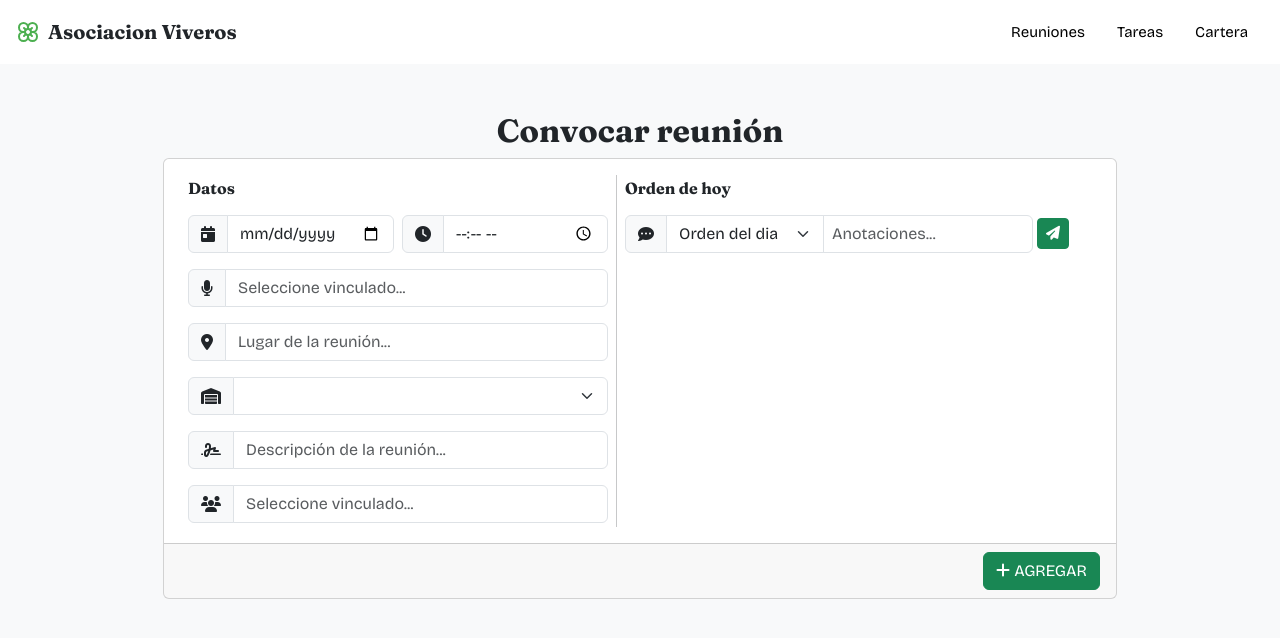
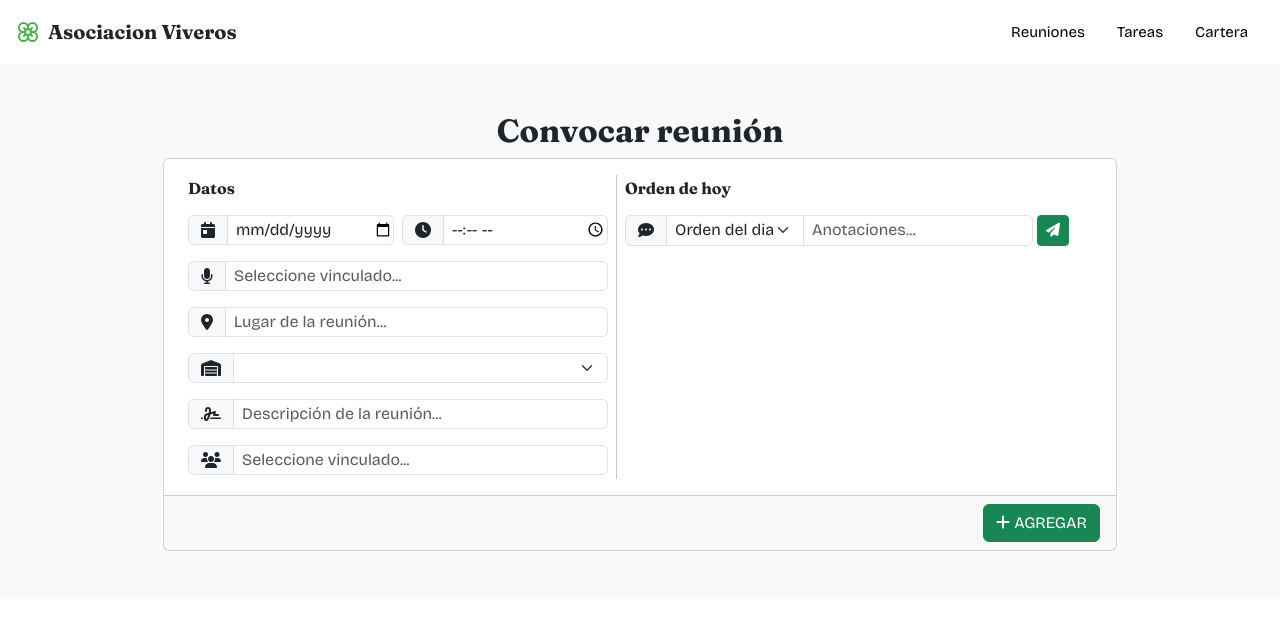
Before and after one commit to casariz/asociacion-viveros, an Angular app: page /meetings/add-meetings in a window 1280 px wide. Shown: the top 638 px of the page. Built offline with nearby package versions, Linux system fonts and the light colour scheme.

Commit message:
Mejorar estilo en los componentes de añadir tareas, reuniones y cartera

```diff
--- a/src/app/components/assign-tasks/assign-tasks.component.html
+++ b/src/app/components/assign-tasks/assign-tasks.component.html
@@ -9,19 +9,19 @@
                         <div class="d-inline-flex flex-row gap-2">
                             <div class="input-group">
                                 <span class="input-group-text"><i class="fas fa-circle-info"></i></span>
-                                <input class="form-control" type="text" size="50" value="" />
+                                <input class="form-control p-0 ps-2" type="text" size="50" value="" />
                             </div>
                         </div>
                     }
                     <div class="input-group">
                         <span class="input-group-text"><i class="fas fa-calendar-day"></i></span>
-                        <input type="date" formControlName="date" class="form-control" id="date" required />
+                        <input type="date" formControlName="date" class="form-control p-0 ps-2" id="date" required />
                     </div>
                     <div class="input-group">
                         <span class="input-group-text"><i class="fas fa-stopwatch"></i></span>
-                        <input type="number" formControlName="estimated_time" class="form-control" id="number" required
+                        <input type="number" formControlName="estimated_time" class="form-control p-0 ps-2" id="number" required
                             min="0" max="9999" />
-                        <select formControlName="units" class="form-select" id="units" required>
+                        <select formControlName="units" class="form-select p-0 ps-2" id="units" required>
                             <option selected>Sin definir</option>
                             <option>Minuto(s)</option>
                             <option>Hora(s)</option>
@@ -32,16 +32,16 @@
                     </div>
                     <div class="input-group">
                         <span class="input-group-text"><i class="fas fa-signature"></i></span>
-                        <input type="text" formControlName="task_description" class="form-control" id="task_description"
+                        <input type="text" formControlName="task_description" class="form-control p-0 ps-2" id="task_description"
                             required placeholder="Descripción..." />
                     </div>
                     <div class="input-group">
                         <span class="input-group-text"><i class="fas fa-helmet-safety"></i></span>
-                        <input type="text" formControlName="worker_id" class="form-control" id="worker_id" required />
+                        <input type="text" formControlName="worker_id" class="form-control p-0 ps-2" id="worker_id" required />
                     </div>
                     <div class="input-group">
                         <span class="input-group-text"><i class="fas fa-warehouse"></i></span>
-                        <select formControlName="department_id" class="form-select w-auto" id="department_id" required>
+                        <select formControlName="department_id" class="form-select p-0 ps-2" id="department_id" required>
                             <!-- Opciones de departamento aquí -->
                         </select>
                     </div>
--- a/src/app/components/meetings/add-meetings/add-meetings.component.html
+++ b/src/app/components/meetings/add-meetings/add-meetings.component.html
@@ -8,37 +8,37 @@
           <div class="d-inline-flex gap-2 py-0">
             <div class="input-group">
               <span class="input-group-text"><i class="fas fa-calendar-day"></i></span>
-              <input type="date" class="form-control" id="date" required name="meeting_date" />
+              <input type="date" class="form-control p-0 ps-2" id="date" required name="meeting_date" />
             </div>
             <div class="input-group">
               <span class="input-group-text"><i class="fas fa-clock"></i></span>
-              <input type="time" class="form-control" id="time" required name="start_hour" />
+              <input type="time" class="form-control p-0 ps-2" id="time" required name="start_hour" />
             </div>
           </div>
           <div class="input-group">
             <span class="input-group-text"><i class="fas fa-microphone"></i></span>
-            <input type="text" class="form-control" id="caller_id" required name="caller_id"
+            <input type="text" class="form-control p-0 ps-2" id="caller_id" required name="caller_id"
               placeholder="Seleccione vinculado..." />
           </div>
           <div class="input-group">
             <span class="input-group-text"><i class="fas fa-location-dot"></i></span>
-            <input type="text" class="form-control" id="placement" required name="placement"
+            <input type="text" class="form-control p-0 ps-2" id="placement" required name="placement"
               placeholder="Lugar de la reunión..." />
           </div>
           <div class="input-group">
             <span class="input-group-text"><i class="fas fa-warehouse"></i></span>
-            <select type="text" class="form-select" id="department_id" required name="department_id">
+            <select type="text" class="form-select p-0 ps-2" id="department_id" required name="department_id">
 
             </select>
           </div>
           <div class="input-group">
             <span class="input-group-text"><i class="fas fa-signature"></i></span>
-            <input type="text" class="form-control" id="meeting_description" required name="meeting_description"
+            <input type="text" class="form-control p-0 ps-2" id="meeting_description" required name="meeting_description"
               placeholder="Descripción de la reunión..." />
           </div>
           <div class="input-group">
             <span class="input-group-text"><i class="fas fa-users"></i></span>
-            <input type="text" class="form-control" id="assistant_id" required name="assistant_id"
+            <input type="text" class="form-control p-0 ps-2" id="assistant_id" required name="assistant_id"
               placeholder="Seleccione vinculado..." />
           </div>
         </div>
@@ -50,12 +50,12 @@
           <div class="d-flex gap-1">
             <div class="input-group">
               <span class="input-group-text"><i class="fas fa-comment-dots"></i></span>
-              <select class="form-select" id="topyc_type" formControlName="topyc_type" required>
+              <select class="form-select p-0 ps-2" id="topyc_type" formControlName="topyc_type" required>
                 <option>Orden del dia</option>
                 <option>Desarrollo</option>
                 <option>Pendiente</option>
               </select>
-              <input type="text" class="form-control w-25 p-0 px-2" id="comment" formControlName="comment" required placeholder="Anotaciones..." />
+              <input type="text" class="form-control w-25 p-0 ps-2" id="comment" formControlName="comment" required placeholder="Anotaciones..." />
             </div>
             <div class="d-flex-wrap align-content-center">
               <button type="button" class="btn btn-sm btn-success" name="action" title="Enviar" (click)="addTask()">
--- a/src/app/components/wallet/add-wallet/add-wallet.component.html
+++ b/src/app/components/wallet/add-wallet/add-wallet.component.html
@@ -7,26 +7,26 @@
             <h6 class="fw-bold m-0">Datos</h6>
             <div class="input-group">
               <span class="input-group-text"><i class="fas fa-signature"></i></span>
-              <input type="text" class="form-control" id="obligation_description" required name="obligation_description" placeholder="Descripción..."/>
+              <input type="text" class="form-control p-0 ps-2" id="obligation_description" required name="obligation_description" placeholder="Descripción..."/>
             </div>
             <div class="input-group">
                 <span class="input-group-text"><i class="fas fa-folder-tree"></i></span>
-                <select class="form-select" id="type_id" required name="type_id"></select>
-                <select class="form-select" id="category_id" required name="category_id"></select>
+                <select class="form-select p-0 ps-2" id="type_id" required name="type_id"></select>
+                <select class="form-select p-0 ps-2" id="category_id" required name="category_id"></select>
               </div>
             <div class="input-group">
               <span class="input-group-text"><i class="fas fa-stopwatch"></i></span>
-              <input type="number" class="form-control" id="quantity" required name="quantity" min="1" max="365" value="1"/>
-              <select class="form-select" id="period" required name="period"></select>
+              <input type="number" class="form-control p-0 ps-2" id="quantity" required name="quantity" min="1" max="365" value="1"/>
+              <select class="form-select p-0 ps-2" id="period" required name="period"></select>
             </div>
             <div class="input-group">
               <span class="input-group-text"><i class="fas fa-bell"></i></span>
-              <input type="number" class="form-control" id="alert_time" required name="alert_time" min="0" max="60" value="15"/>
-              <span class="input-group-text">días previos</span>
+              <input type="number" class="form-control p-0 ps-2" id="alert_time" required name="alert_time" min="0" max="60" value="15"/>
+              <span class="input-group-text p-0 ps-2">días previos</span>
             </div>
             <div class="input-group">
               <span class="input-group-text"><i class="fas fa-warehouse"></i></span>
-              <select type="text" class="form-select" id="department_id" required name="department_id"></select>
+              <select type="text" class="form-select p-0 ps-2" id="department_id" required name="department_id"></select>
             </div>
             <div class="input-group">
               <span class="input-group-text"><i class="fas fa-comment"></i></span>
```
